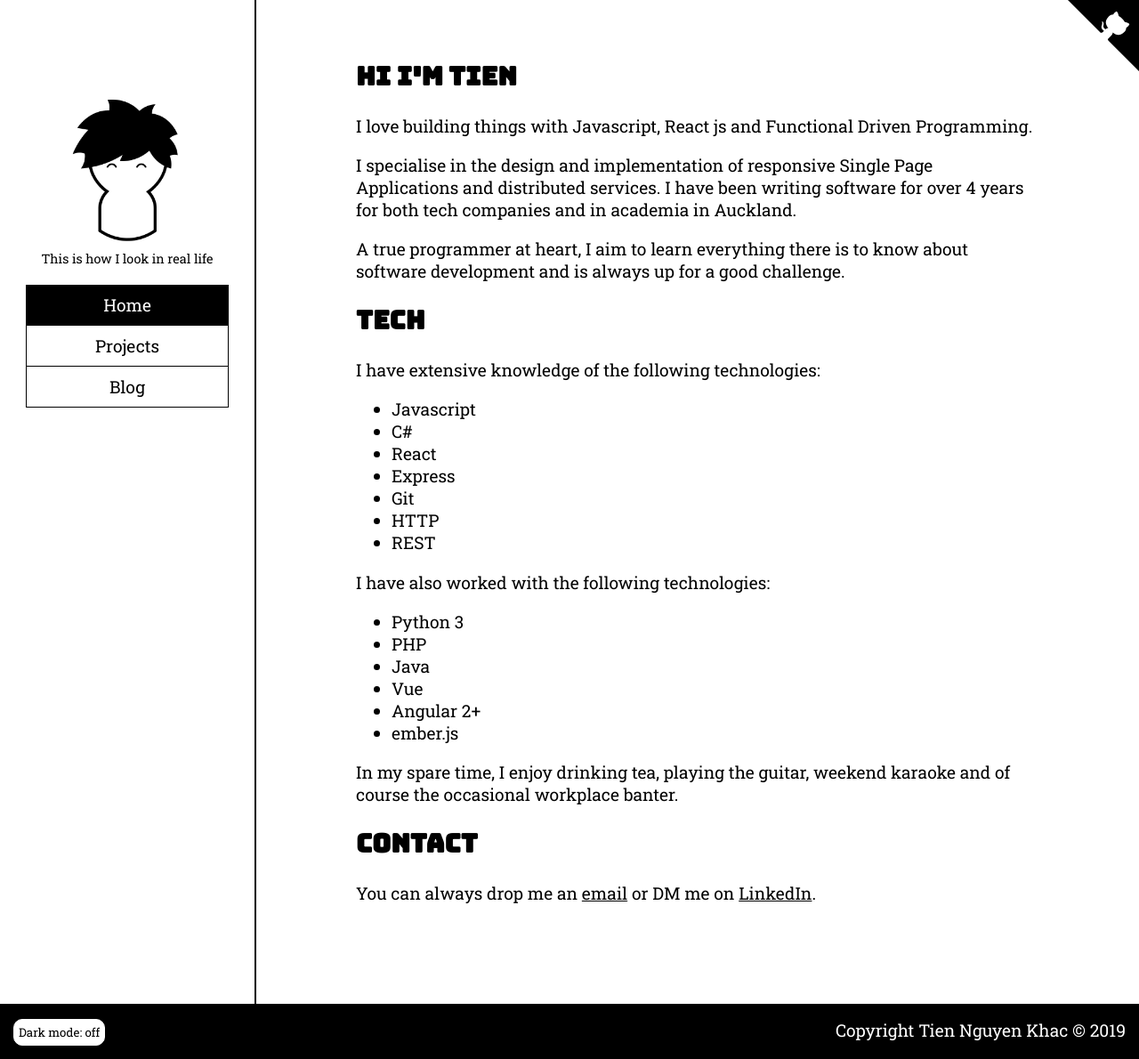
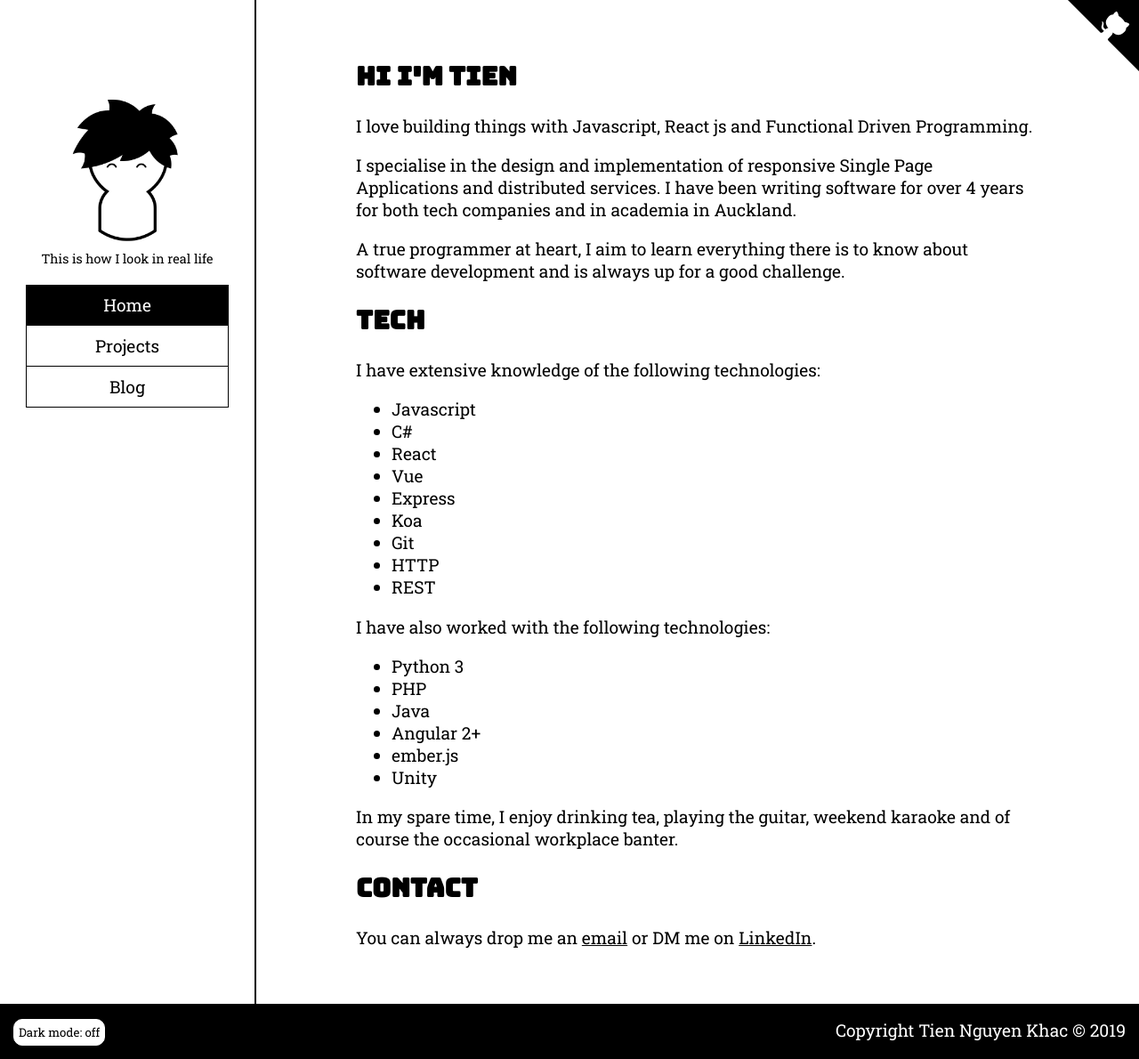
Before and after one commit to tien/tien.github.io, a Jekyll site: the page built from index.html, in a window 1280 px wide. Shown: the whole page at 89% size. Built offline with Jekyll 4.4.1, drawn with Linux system fonts in a browser that asks for light colours.

Commit message:
Update homepage

```diff
--- a/index.html
+++ b/index.html
@@ -30,7 +30,9 @@ layout: default
       <li>Javascript</li>
       <li>C#</li>
       <li>React</li>
+      <li>Vue</li>
       <li>Express</li>
+      <li>Koa</li>
       <li>Git</li>
       <li>HTTP</li>
       <li>REST</li>
@@ -42,9 +44,9 @@ layout: default
       <li>Python 3</li>
       <li>PHP</li>
       <li>Java</li>
-      <li>Vue</li>
       <li>Angular 2+</li>
       <li>ember.js</li>
+      <li>Unity</li>
     </ul>
   </section>
   <section>
@@ -58,7 +60,6 @@ layout: default
   <header><h1>Contact</h1></header>
   <p>
     You can always drop me an <a href="mailto:{{ site.email }}">email</a> or DM
-    me on
-    <a href="{{ site.linkedin.url }}">LinkedIn</a>.
+    me on <a href="{{ site.linkedin.url }}">LinkedIn</a>.
   </p>
 </section>
```
